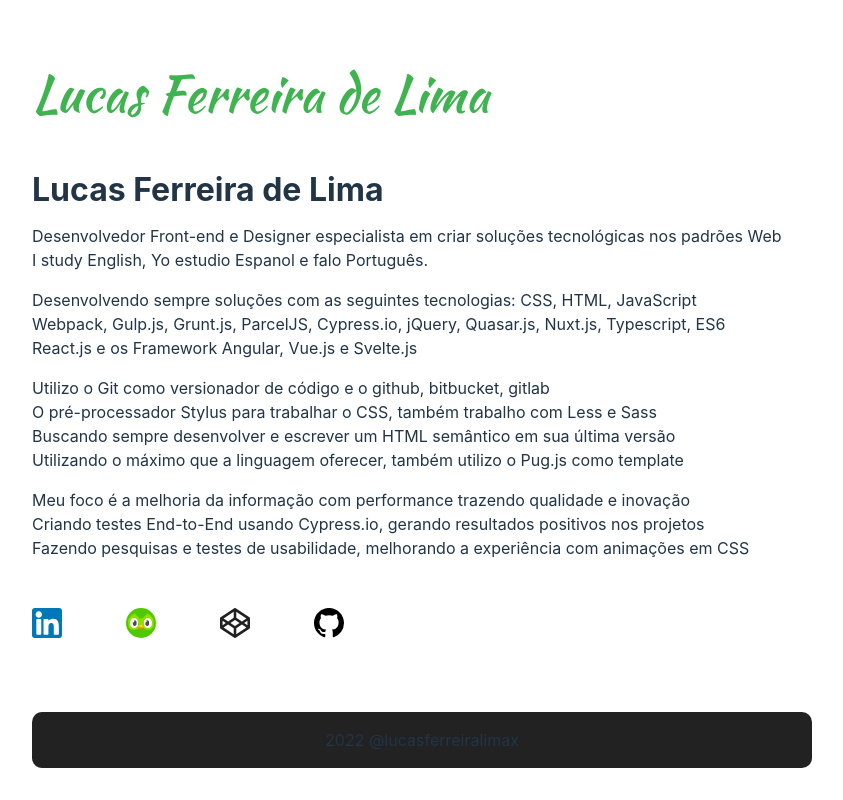
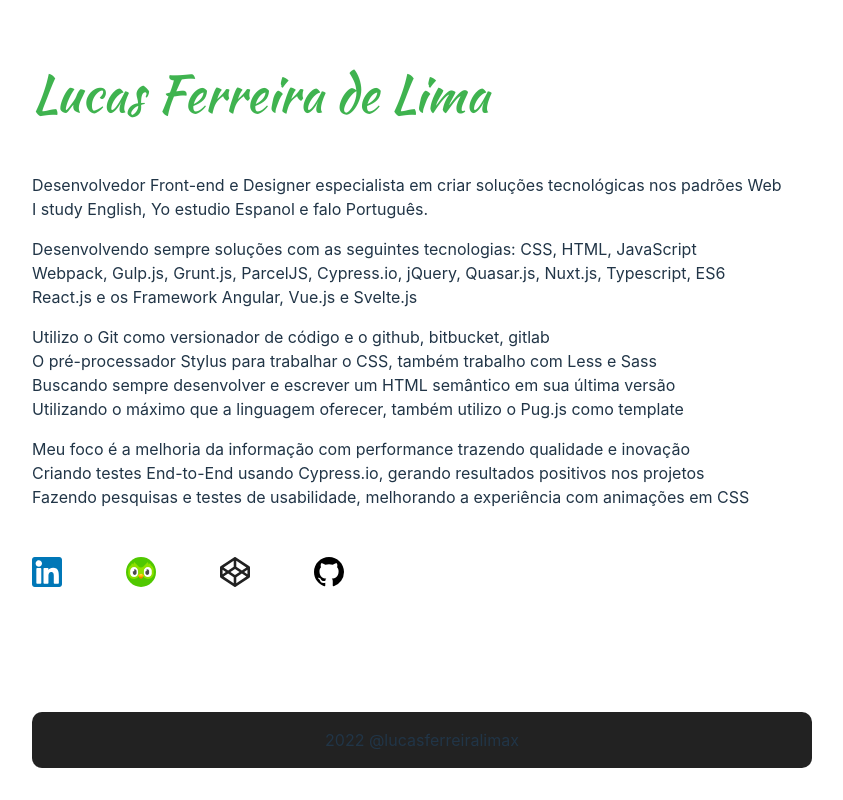
Before and after one commit to lucasferreiralimax/lucas-frontend, a React (Vite) app: page / in a window 1280 px wide. Shown: the whole page, without its empty margins (218-1061 px from the left). Built offline with nearby package versions, Linux system fonts and the light colour scheme.

Commit message:
adjustment home page

```diff
--- a/src/views/Home/index.tsx
+++ b/src/views/Home/index.tsx
@@ -9,7 +9,6 @@
 
   return (
     <>
-      <h1 className='name'>Lucas Ferreira de Lima</h1>
       <p>
         {t('pageHome.paragraphOne.textOne')}<br/>
         {t('pageHome.paragraphOne.textTwo')}
```
